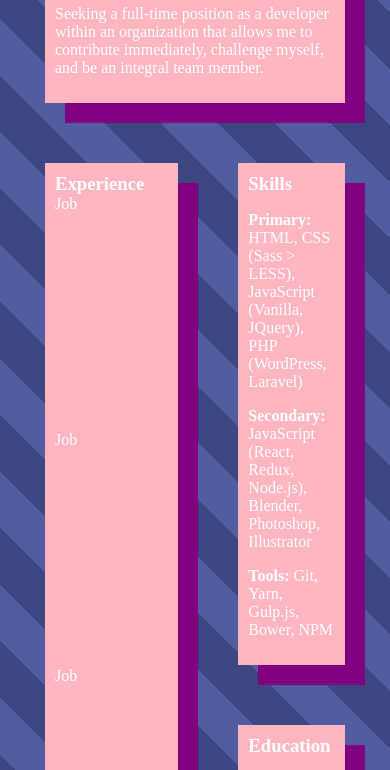
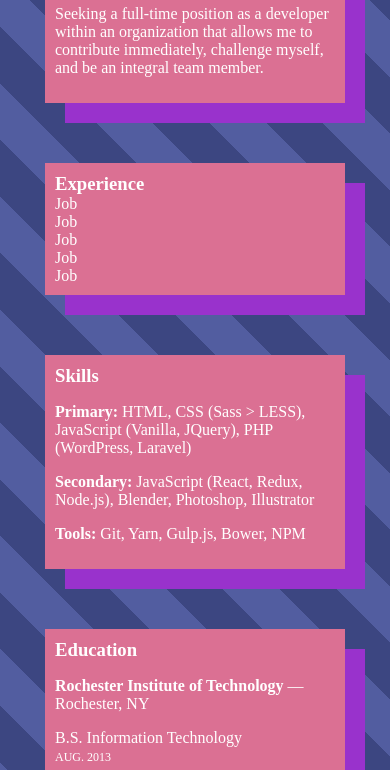
Before and after one commit to JMartinesGH/martinesio, a website: page index.html in a window 390 px wide. Shown: the part 162-932 px from the top of the page. Drawn offline with Linux system fonts and the light colour scheme.

Commit message:
basic responsiveness added to make it all columns on mobile.

```diff
--- a/scss/styles.scss
+++ b/scss/styles.scss
@@ -35,7 +35,7 @@ h1,h2{
 
 .row{
     display: flex;
-    flex-direction: row;
+    flex-direction: column;
 
     > div{
         flex: 1;
@@ -52,12 +52,12 @@ h1,h2{
 }
 
 .square{
-    background-color: #FFB6C1;
+    background-color: PaleVioletRed;
     color: white;
     padding: 10px;
     margin: 30px;
     box-sizing: content-box;
-    box-shadow: 20px 20px 0px purple;
+    box-shadow: 20px 20px 0px DarkOrchid;
 
     h3{
         margin: 0;
@@ -86,3 +86,10 @@ footer{
         display: inline-block;
     }
 }
+
+@media screen and (min-width: 768px){
+    .row{
+        display: flex;
+        flex-direction: row;
+    }
+}
```
Also changed, not shown: assets/css/styles.css.
